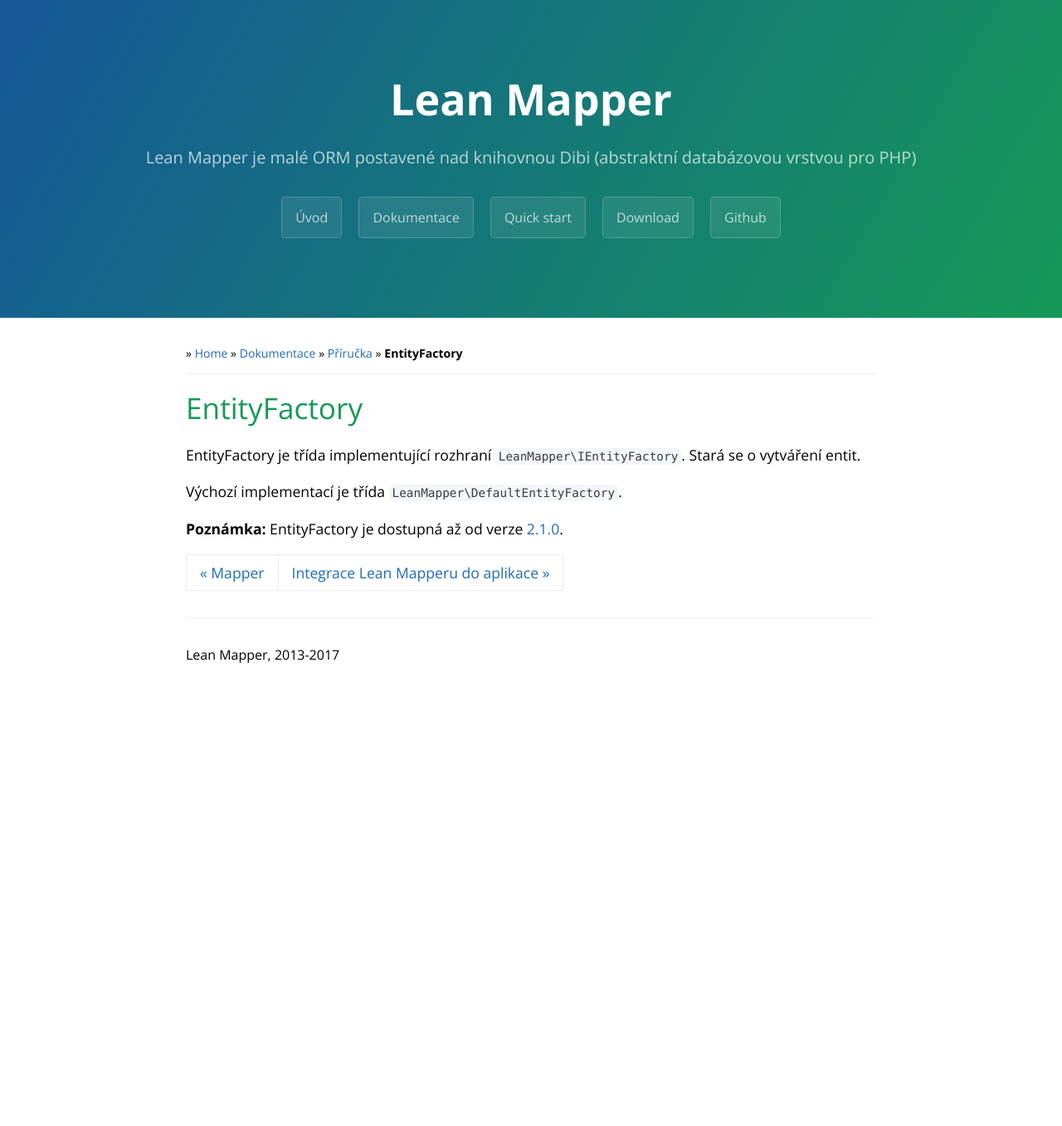
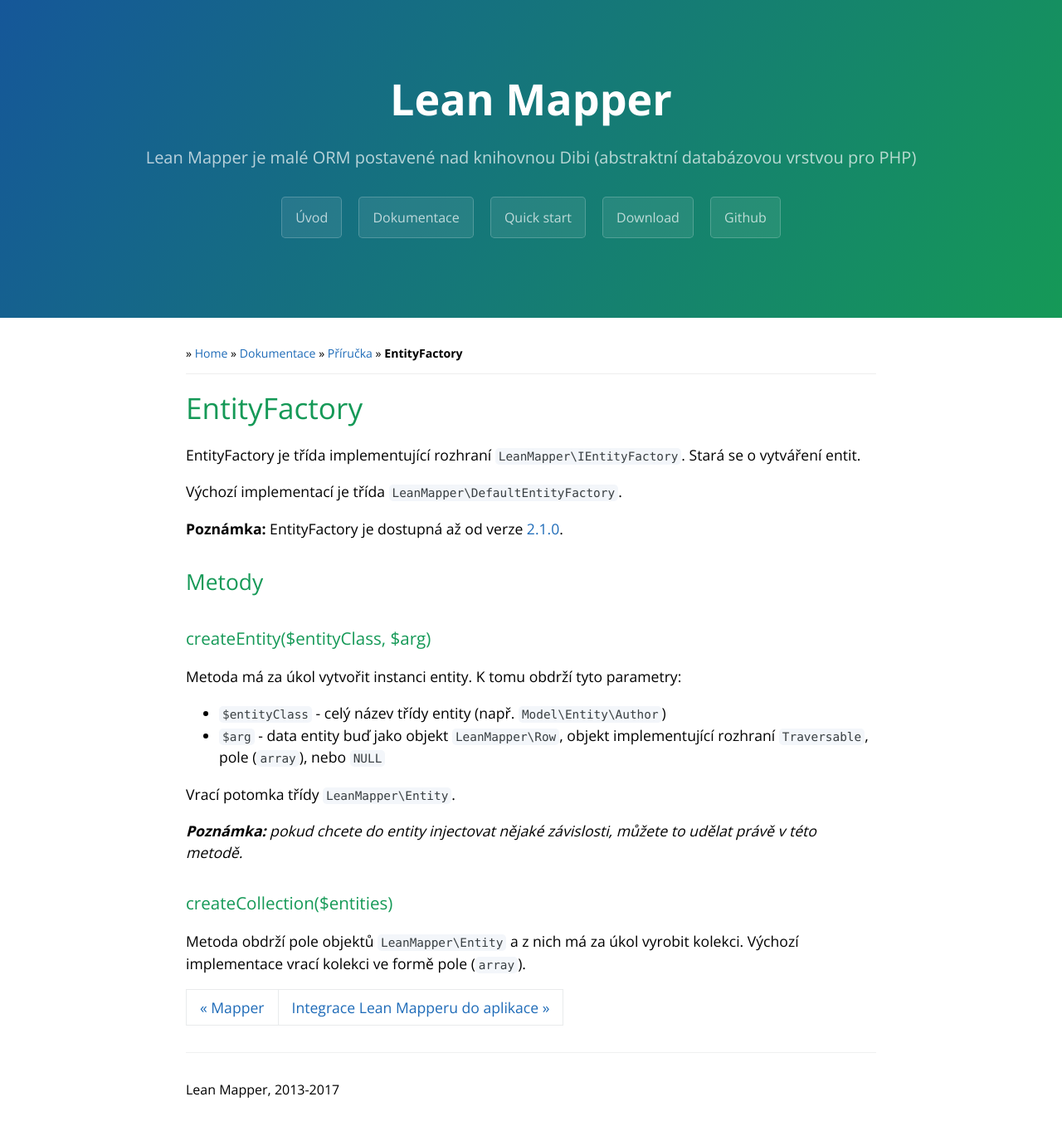
Before and after one commit to LeanMapper/LeanMapper.github.io, a Jekyll site: the page built from cs/docs/entity-factory.md, in a window 1280 px wide. Shown: the whole page at 83% size. Built offline with Jekyll 4.4.1, drawn with Linux system fonts in a browser that asks for light colours; before the commit the page ends 900 px from its top, so only the background shows below that.

Commit message:
EntityFactory: added methods description

```diff
--- a/cs/docs/entity-factory.md
+++ b/cs/docs/entity-factory.md
@@ -9,4 +9,23 @@ Výchozí implementací je třída `LeanMapper\DefaultEntityFactory`.
 **Poznámka:** EntityFactory je dostupná až od verze [2.1.0](/cs/changelog/).
 
 
+## Metody
+
+### createEntity($entityClass, $arg)
+
+Metoda má za úkol vytvořit instanci entity. K tomu obdrží tyto parametry:
+
+* `$entityClass` - celý název třídy entity (např. `Model\Entity\Author`)
+* `$arg` - data entity buď jako objekt `LeanMapper\Row`, objekt implementující rozhraní `Traversable`, pole (`array`), nebo `NULL`
+
+Vrací potomka třídy `LeanMapper\Entity`.
+
+***Poznámka:** pokud chcete do entity injectovat nějaké závislosti, můžete to udělat právě v této metodě.*
+
+
+### createCollection($entities)
+
+Metoda obdrží pole objektů `LeanMapper\Entity` a z nich má za úkol vyrobit kolekci. Výchozí implementace vrací kolekci ve formě pole (`array`).
+
+
 [« Mapper](/cs/docs/mapper/) | [Integrace Lean Mapperu do aplikace »](/cs/docs/integrace-do-aplikace/)
```
